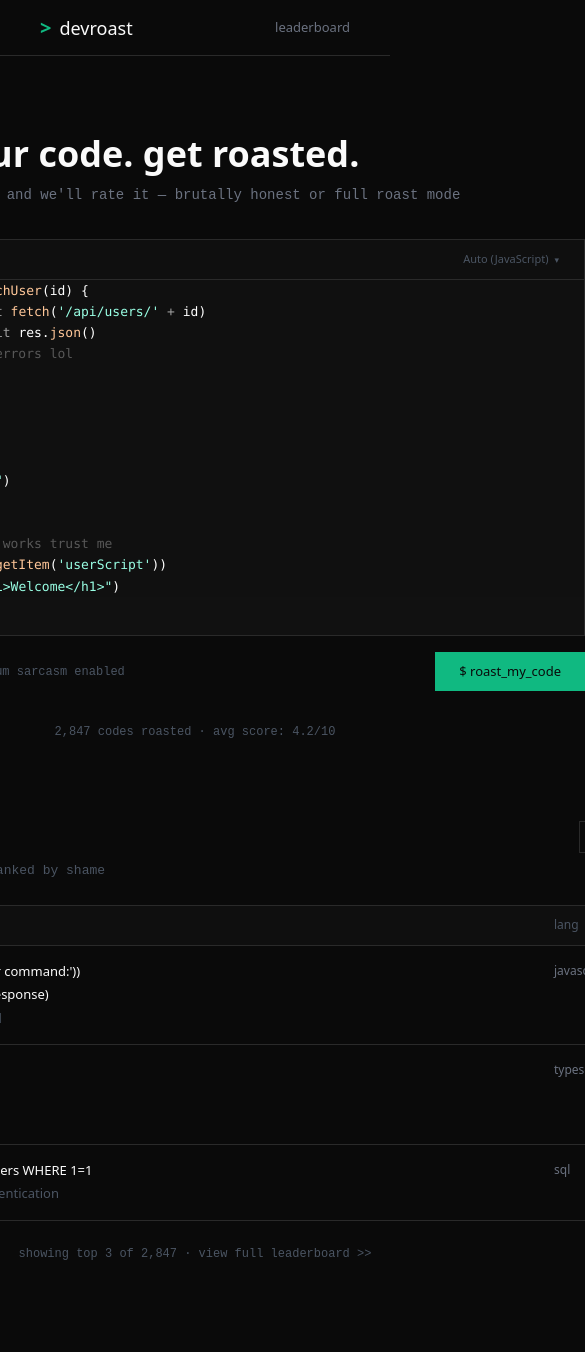
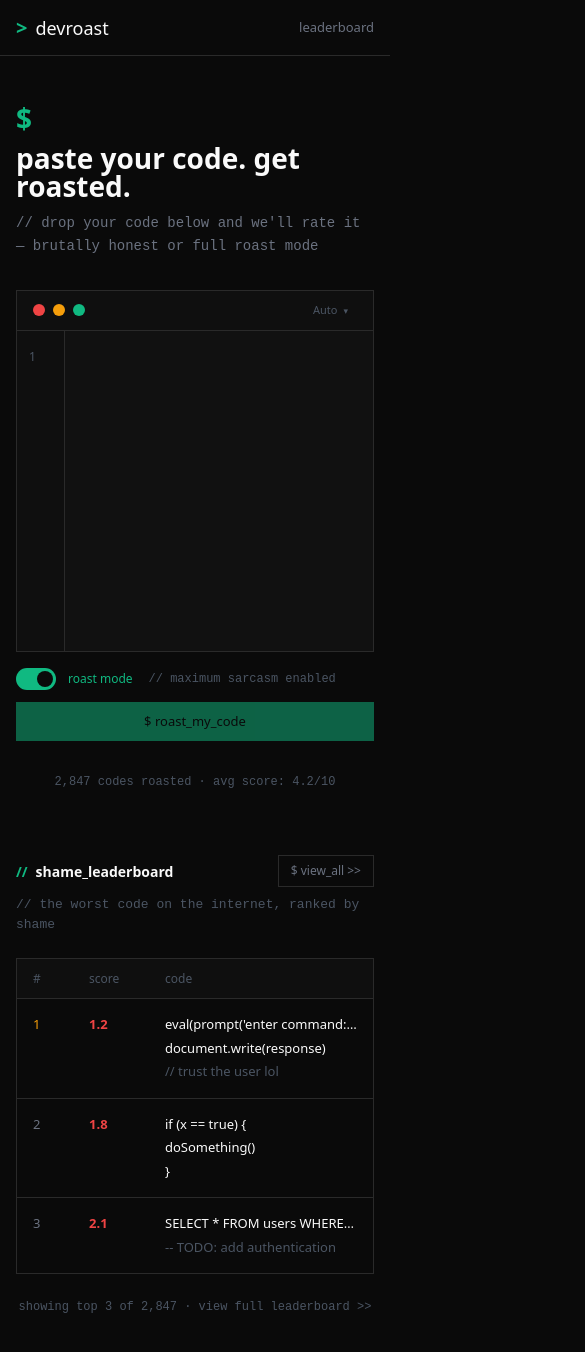
Before and after one commit to thalysonluiz/devroast, a Next.js app: page / in a window 390 px wide. Shown: the top 1352 px of the page, 585 px wide, since content can reach past the window. Before the commit the page ends 1327 px from the top, so only its background shows below. Built offline with nearby package versions, Linux system fonts and the light colour scheme.

Commit message:
feat: make homepage and code editor responsive for mobile

```diff
--- a/src/app/_components/code-input.tsx
+++ b/src/app/_components/code-input.tsx
@@ -8,10 +8,10 @@ import { CodeEditor } from "./code-editor";
 import { LanguageSelector } from "./language-selector";
 
 type CodeInputProps = {
-  defaultCode: string;
+  defaultCode?: string;
 };
 
-export function CodeInput({ defaultCode }: CodeInputProps) {
+export function CodeInput({ defaultCode = "" }: CodeInputProps) {
   const [code, setCode] = useState(defaultCode);
   const [language, setLanguage] = useState<BundledLanguage | null>(null);
   const [detectedLanguage, setDetectedLanguage] =
@@ -32,9 +32,9 @@ export function CodeInput({ defaultCode }: CodeInputProps) {
     }, 300);
   }, []);
 
-  // Detect on initial load
+  // Detect on initial load if defaultCode was provided
   useEffect(() => {
-    detectLanguage(defaultCode);
+    if (defaultCode) detectLanguage(defaultCode);
   }, [defaultCode, detectLanguage]);
 
   const handleChange = useCallback(
@@ -48,9 +48,9 @@ export function CodeInput({ defaultCode }: CodeInputProps) {
   const lineCount = code ? code.split("\n").length : 1;
 
   return (
-    <div className="flex flex-col gap-4">
+    <div className="flex flex-col gap-4 w-full">
       {/* Editor */}
-      <div className="w-[780px] border border-border-primary bg-bg-input overflow-hidden">
+      <div className="w-full border border-border-primary bg-bg-input overflow-hidden">
         {/* Window chrome */}
         <div className="flex items-center gap-2 px-4 h-10 border-b border-border-primary bg-bg-surface">
           <span className="w-3 h-3 rounded-full bg-accent-red shrink-0" />
@@ -90,7 +90,7 @@ export function CodeInput({ defaultCode }: CodeInputProps) {
       </div>
 
       {/* Actions bar */}
-      <div className="w-[780px] flex items-center justify-between">
+      <div className="w-full flex flex-col sm:flex-row sm:items-center gap-3 sm:justify-between">
         <div className="flex items-center gap-4">
           <Toggle
             checked={roastMode}
@@ -104,7 +104,12 @@ export function CodeInput({ defaultCode }: CodeInputProps) {
             {"// maximum sarcasm enabled"}
           </span>
         </div>
-        <Button variant="primary" size="md">
+        <Button
+          variant="primary"
+          size="md"
+          className="sm:w-auto w-full"
+          disabled={!code.trim()}
+        >
           $ roast_my_code
         </Button>
       </div>
--- a/src/app/_components/navbar.tsx
+++ b/src/app/_components/navbar.tsx
@@ -4,7 +4,7 @@ export function Navbar({ className }: { className?: string }) {
   return (
     <nav
       className={twMerge(
-        "w-full h-14 flex items-center justify-between px-10 border-b border-border-primary bg-bg-page",
+        "w-full h-14 flex items-center justify-between px-4 sm:px-10 border-b border-border-primary bg-bg-page",
         className,
       )}
     >
--- a/src/app/page.tsx
+++ b/src/app/page.tsx
@@ -1,20 +1,4 @@
 import { CodeInput } from "./_components/code-input";
-
-const SAMPLE_CODE = `async function fetchUser(id) {
-  const res = await fetch('/api/users/' + id)
-  const data = await res.json()
-  // TODO: handle errors lol
-  return data
-}
-
-var x = 1
-if (x == true) {
-  console.log("yes")
-}
-
-// this definitely works trust me
-eval(localStorage.getItem('userScript'))
-document.write("<h1>Welcome</h1>")`;
 
 const LEADERBOARD_ROWS = [
   {
@@ -46,16 +30,16 @@ const LEADERBOARD_ROWS = [
 
 export default function Home() {
   return (
-    <main className="flex flex-col items-center px-10">
+    <main className="flex flex-col items-center px-4 sm:px-10">
       {/* ── Hero + editor ── */}
-      <div className="flex flex-col gap-8 w-[780px] pt-20">
+      <div className="flex flex-col gap-8 w-full max-w-[780px] pt-12 sm:pt-20">
         {/* Hero title */}
         <div className="flex flex-col gap-3">
-          <div className="flex items-baseline gap-3">
-            <span className="font-mono text-[36px] font-bold text-accent-green leading-none">
+          <div className="flex items-baseline gap-3 flex-wrap">
+            <span className="font-mono text-[28px] sm:text-[36px] font-bold text-accent-green leading-none">
               $
             </span>
-            <span className="font-mono text-[36px] font-bold text-text-primary leading-none">
+            <span className="font-mono text-[28px] sm:text-[36px] font-bold text-text-primary leading-none">
               paste your code. get roasted.
             </span>
           </div>
@@ -70,7 +54,7 @@ export default function Home() {
         </div>
 
         {/* Code editor (client) + actions bar */}
-        <CodeInput defaultCode={SAMPLE_CODE} />
+        <CodeInput defaultCode="" />
 
         {/* Footer hint */}
         <p
@@ -82,7 +66,7 @@ export default function Home() {
       </div>
 
       {/* ── Leaderboard preview ── */}
-      <div className="flex flex-col gap-6 w-[960px] mt-20">
+      <div className="flex flex-col gap-6 w-full max-w-[960px] mt-16 sm:mt-20">
         {/* Title row */}
         <div className="flex items-center justify-between">
           <div className="flex items-center gap-2">
@@ -112,17 +96,17 @@ export default function Home() {
         {/* Table */}
         <div className="border border-border-primary overflow-hidden">
           {/* Table header */}
-          <div className="flex items-center h-10 bg-bg-surface border-b border-border-primary px-5 gap-4">
-            <span className="w-[50px] font-mono text-[12px] font-medium text-text-tertiary">
+          <div className="flex items-center h-10 bg-bg-surface border-b border-border-primary px-4 sm:px-5 gap-4">
+            <span className="w-[40px] sm:w-[50px] font-mono text-[12px] font-medium text-text-tertiary">
               #
             </span>
-            <span className="w-[70px] font-mono text-[12px] font-medium text-text-tertiary">
+            <span className="w-[60px] sm:w-[70px] font-mono text-[12px] font-medium text-text-tertiary">
               score
             </span>
             <span className="flex-1 font-mono text-[12px] font-medium text-text-tertiary">
               code
             </span>
-            <span className="w-[100px] font-mono text-[12px] font-medium text-text-tertiary">
+            <span className="hidden sm:block w-[100px] font-mono text-[12px] font-medium text-text-tertiary">
               lang
             </span>
           </div>
@@ -131,27 +115,27 @@ export default function Home() {
           {LEADERBOARD_ROWS.map((row, i) => (
             <div
               key={row.rank}
-              className={`flex items-start px-5 py-4 gap-4 ${i < LEADERBOARD_ROWS.length - 1 ? "border-b border-border-primary" : ""}`}
+              className={`flex items-start px-4 sm:px-5 py-4 gap-4 ${i < LEADERBOARD_ROWS.length - 1 ? "border-b border-border-primary" : ""}`}
             >
               <span
-                className={`w-[50px] font-mono text-[13px] font-medium ${row.rankColor}`}
+                className={`w-[40px] sm:w-[50px] font-mono text-[13px] font-medium ${row.rankColor}`}
               >
                 {row.rank}
               </span>
-              <span className="w-[70px] font-mono text-[13px] font-bold text-accent-red">
+              <span className="w-[60px] sm:w-[70px] font-mono text-[13px] font-bold text-accent-red">
                 {row.score}
               </span>
-              <div className="flex-1 flex flex-col gap-1">
+              <div className="flex-1 flex flex-col gap-1 min-w-0">
                 {row.code.map((line) => (
                   <span
                     key={line}
-                    className={`font-mono text-[13px] ${line.startsWith("//") || line.startsWith("--") ? "text-text-tertiary" : "text-text-primary"}`}
+                    className={`font-mono text-[13px] truncate ${line.startsWith("//") || line.startsWith("--") ? "text-text-tertiary" : "text-text-primary"}`}
                   >
                     {line}
                   </span>
                 ))}
               </div>
-              <span className="w-[100px] font-mono text-[12px] text-text-secondary">
+              <span className="hidden sm:block w-[100px] font-mono text-[12px] text-text-secondary">
                 {row.lang}
               </span>
             </div>
```
